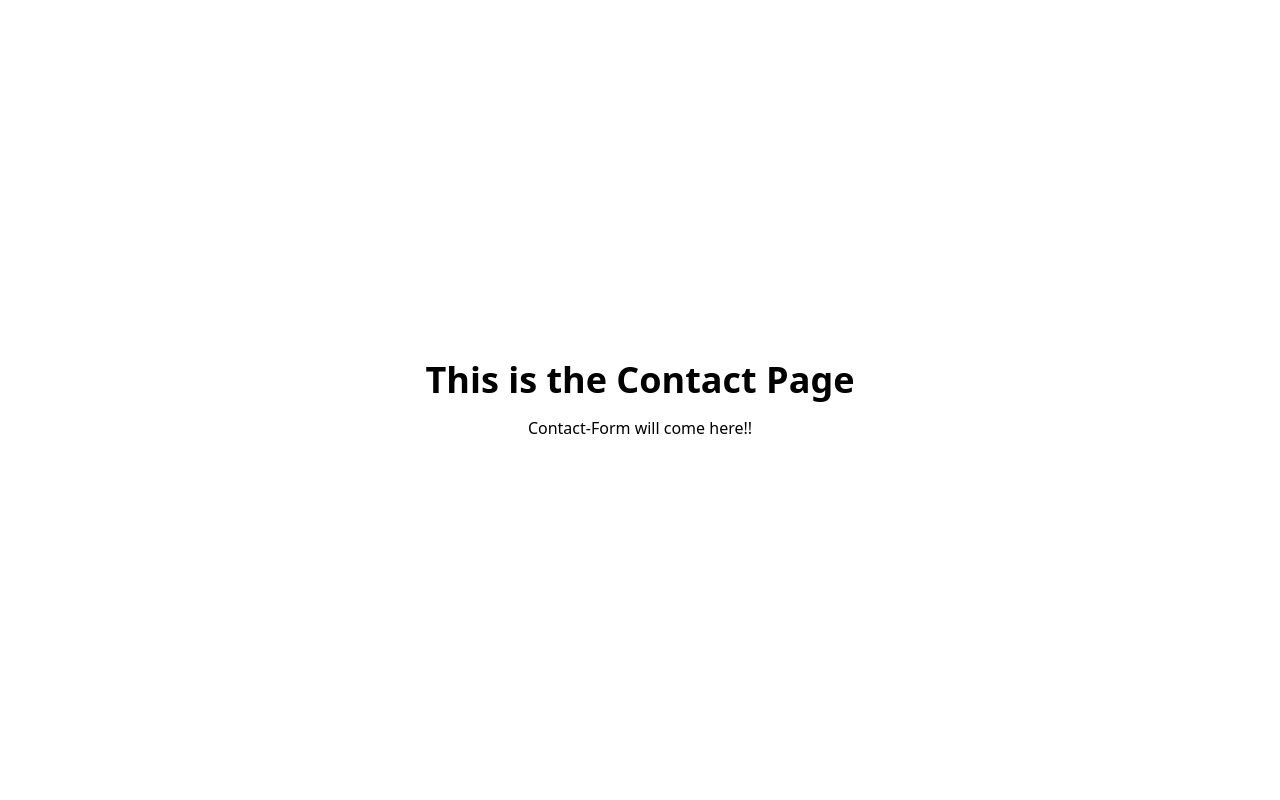
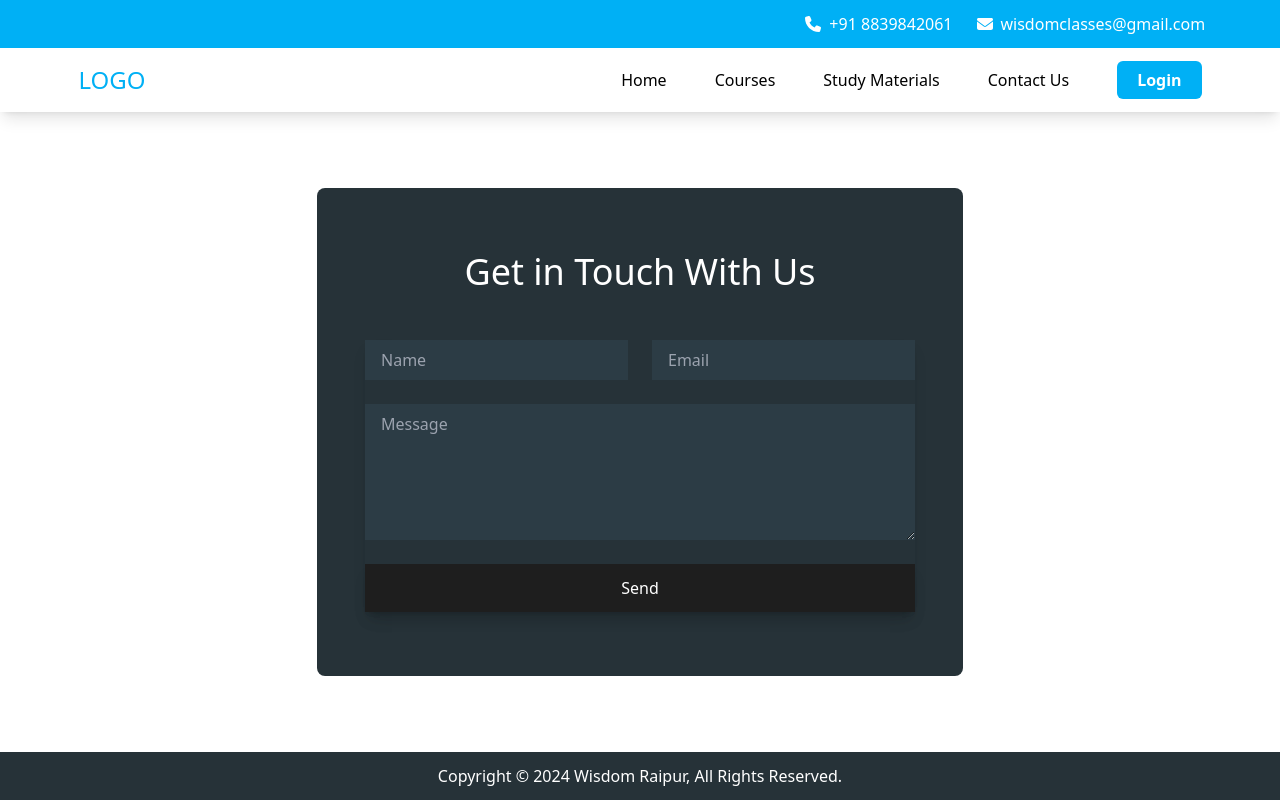
Before and after one commit to AakashRao-dev/next-wisdom-website, a Next.js app: page /contact in a window 1280 px wide. Built offline with nearby package versions, Linux system fonts and the light colour scheme.

Commit message:
Added the Contact Form Submit with Firebase Database

```diff
--- /dev/null
+++ b/components/Form.jsx
@@ -0,0 +1,91 @@
+import { useState, useRef } from 'react';
+import { addDoc, collection, Timestamp } from 'firebase/firestore/lite';
+import { firestore } from '@/firebaseConfig';
+
+export const sendContactForm = async ({ name, email, comment }) => {
+  try {
+    const ref = collection(firestore, 'contact');
+    await addDoc(ref, {
+      name,
+      email,
+      comment,
+      sentAt: Timestamp.now().toDate(),
+    });
+    return { success: true };
+  } catch (err) {
+    console.log(err);
+    return { success: false };
+  }
+};
+
+export default function Form() {
+  const [message, setMessage] = useState(null);
+  const formRef = useRef();
+
+  const submitContact = async e => {
+    e.preventDefault();
+    const res = await sendContactForm({
+      name: e.target[0].value,
+      email: e.target[1].value,
+      comment: e.target[2].value,
+    });
+    if (res.success) {
+      setMessage('Thank you for your valuable comment!');
+      formRef.current.reset();
+      setTimeout(() => setMessage(null), 5000); // Remove message after 5 seconds
+    } else {
+      setMessage('Something went wrong! Please try again');
+    }
+  };
+
+  return (
+    <>
+      <div className="bg-blueDark text-white py-16 px-12 max-w-[800px] rounded-lg flex flex-col gap-12">
+        {message && ( // Show the toast if message is not null
+          <div className="absolute bottom-[5%] sm:right-[5%] right-[2%] bg-blueDark text-white px-4 py-2 flex items-center gap-4">
+            {message}
+            <span onClick={() => setMessage(null)}>&times;</span>
+          </div>
+        )}
+
+        <h2 className="text-white text-3xl md:text-4xl font-medium text-center">
+          Get in Touch With Us
+        </h2>
+        <form
+          ref={formRef}
+          onSubmit={submitContact}
+          className="flex flex-col gap-6 shadow-lg"
+        >
+          <div className="flex flex-col sm:flex-row gap-6">
+            <input
+              required
+              placeholder="Name"
+              type={'text'}
+              minLength={3}
+              maxLength={25}
+              className="bg-formItem px-4 py-2"
+            />
+            <input
+              required
+              placeholder="Email"
+              className="bg-formItem px-4 py-2"
+              type={'email'}
+            />
+          </div>
+          <textarea
+            required
+            placeholder="Message"
+            className="bg-formItem px-4 py-2"
+            rows={5}
+          ></textarea>
+          <button
+            type="submit"
+            className="bg-black text-white px-4 py-3 font-medium shadow-lg"
+          >
+            Send
+          </button>
+        </form>
+      </div>
+    </>
+  );
+}
--- /dev/null
+++ b/firebaseConfig.js
@@ -0,0 +1,21 @@
+// Import the functions you need from the SDKs you need
+import { initializeApp } from 'firebase/app';
+import { getFirestore } from 'firebase/firestore/lite';
+// TODO: Add SDKs for Firebase products that you want to use
+// https://firebase.google.com/docs/web/setup#available-libraries
+
+// Your web app's Firebase configuration
+// For Firebase JS SDK v7.20.0 and later, measurementId is optional
+const firebaseConfig = {
+  apiKey: 'AIzaSyD-Y3P01RG1DeTsh3CQGedR9tLTAz-Cd34',
+  authDomain: 'nextjs-coaching-website.firebaseapp.com',
+  projectId: 'nextjs-coaching-website',
+  storageBucket: 'nextjs-coaching-website.appspot.com',
+  messagingSenderId: '155842533502',
+  appId: '1:155842533502:web:23b178e4f828bfc87ee02f',
+  measurementId: 'G-82CTJWM0ZK',
+};
+
+// Initialize Firebase
+export const app = initializeApp(firebaseConfig);
+export const firestore = getFirestore(app);
--- a/package.json
+++ b/package.json
@@ -13,6 +13,7 @@
     "@fortawesome/free-solid-svg-icons": "^6.5.1",
     "@fortawesome/react-fontawesome": "^0.2.0",
     "clsx": "^2.1.0",
+    "firebase": "^10.8.0",
     "framer-motion": "^11.0.6",
     "next": "14.1.0",
     "react": "^18",
--- a/pages/contact.js
+++ b/pages/contact.js
@@ -1,4 +1,7 @@
 import Head from 'next/head';
+import Form from '@/components/Form';
+import Header from '@/components/Header';
+import Footer from '@/components/Footer';
 
 export default function Contact() {
   return (
@@ -9,10 +12,11 @@ export default function Contact() {
         <title>Get in Touch - Wisdom Coaching Classes</title>
       </Head>
 
-      <div className="flex min-h-screen flex-col items-center justify-center">
-        <h1 className="text-4xl font-bold mb-4">This is the Contact Page</h1>
-        <p>Contact-Form will come here!!</p>
-      </div>
+      <Header />
+      <section className="bg-white min-h-[80vh] flex justify-center items-center relative p-4">
+        <Form />
+      </section>
+      <Footer />
     </>
   );
 }
--- a/tailwind.config.js
+++ b/tailwind.config.js
@@ -36,6 +36,7 @@ module.exports = {
         black: '#1E1E1E',
         gray: '#515151',
         grayLight: '#C8C8C8',
+        formItem: '#32475280',
         white: '#FFFFFF',
       },
       fontSize: {
```
Also changed, not shown: 1 other file (tests, documents, lock files or other folders).
